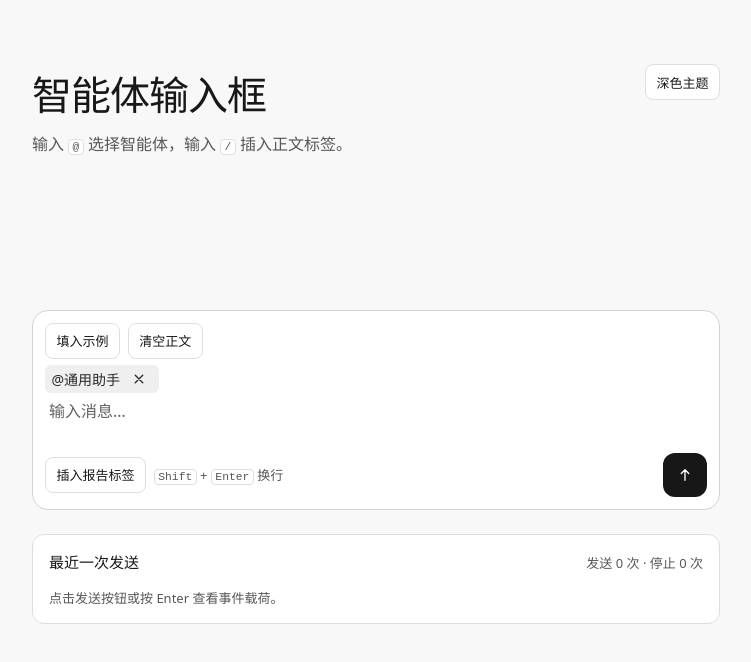
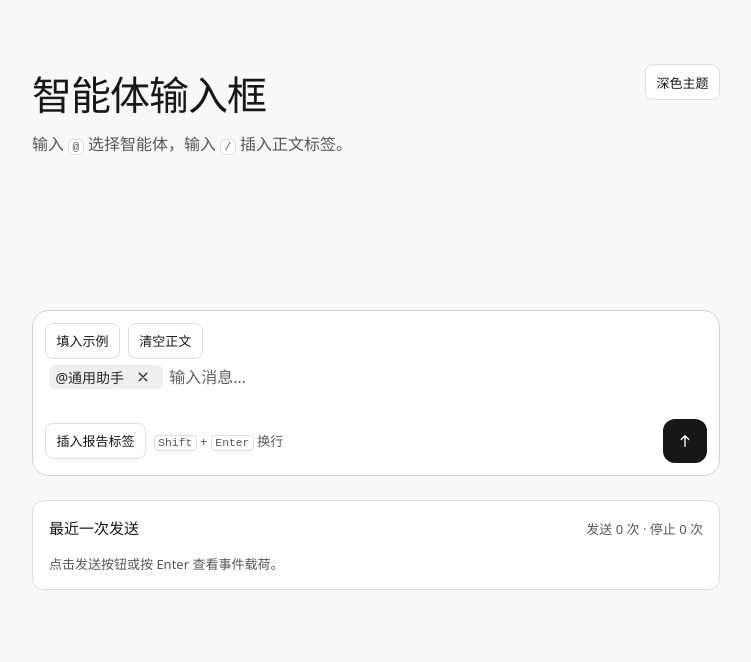
Before and after one commit to OriginRing/agent-input, a Vue app: page / in a window 1280 px wide. Shown: the top 662 px of the page, without its empty margins (264-1015 px from the left). Built offline with nearby package versions, Linux system fonts and the light colour scheme.

Commit message:
修复光标定位

```diff
--- a/demo/App.vue
+++ b/demo/App.vue
@@ -1,5 +1,5 @@
 <script setup lang="ts">
-import { ref, shallowRef } from 'vue'
+import { nextTick, ref, shallowRef } from 'vue'
 import { AgentInput } from '../src'
 import type { AgentInputContent, AgentInputExpose, AgentInputItem, AgentInputSendPayload, AgentInputTag, AgentInputTheme } from '../src'
 import SuggestionMenu from './SuggestionMenu.vue'
@@ -33,6 +33,12 @@ function filterItems(items: AgentInputTag[], query: string) {
 
 function fillExample() {
   content.value = ['请读一下', tags[0], '，再打开', tags[1], '。']
+}
+
+async function clearDraft() {
+  content.value = []
+  await nextTick()
+  composer.value?.focus()
 }
 
 function handleSend(payload: AgentInputSendPayload) {
@@ -78,7 +84,7 @@ function handleStop() {
           <template #header>
             <div class="demo__tools">
               <button type="button" class="demo__button" @click="fillExample">填入示例</button>
-              <button type="button" class="demo__button" @click="content = []">清空正文</button>
+              <button type="button" class="demo__button" @click="clearDraft">清空正文</button>
             </div>
           </template>
           <template #suggestion="{ trigger, query, setAgent, insertTag }">
--- a/src/AgentInput.vue
+++ b/src/AgentInput.vue
@@ -44,6 +44,7 @@ interface ActiveSuggestion extends DraftSelection {
 }
 
 const root = ref<HTMLElement | null>(null)
+const scrollArea = ref<HTMLElement | null>(null)
 const editor = ref<HTMLElement | null>(null)
 const suggestionPanel = ref<HTMLElement | null>(null)
 const panelId = `agent-input-suggestion-${useId()}`
@@ -77,10 +78,11 @@ function selectionOrEnd() {
 
 function focus() {
   const element = editor.value
-  if (!element || !snapshot || doc?.activeElement === element) return
+  const scroller = scrollArea.value
+  if (!element || !scroller || !snapshot || doc?.activeElement === element) return
   const selection = selectionOrEnd()
   element.focus({ preventScroll: true })
-  restoreSelection(element, snapshot, selection)
+  restoreSelection(scroller, snapshot, selection)
 }
 
 function closeSuggestion() {
@@ -132,7 +134,7 @@ function renderDraft(content: AgentInputContent, selection: DraftSelection | nul
   }
   lastSelection = position
   if (shouldFocus) element.focus({ preventScroll: true })
-  if (doc?.activeElement === element) restoreSelection(element, snapshot, position)
+  if (scrollArea.value && doc?.activeElement === element) restoreSelection(scrollArea.value, snapshot, position)
 }
 
 function commitDraft(content: AgentInputContent) {
@@ -161,11 +163,15 @@ function replaceSelection(
 }
 
 function syncNativeInput(insertedText = '') {
-  if (!editor.value) return
-  snapshot = readEditor(editor.value)
+  const element = editor.value
+  if (!element) return
+  snapshot = readEditor(element)
   const selection = currentSelection()
   if (selection) lastSelection = selection
   const changed = commitDraft(snapshot.content)
+  if (!snapshot.length && snapshot.pointAt(0).node === element) {
+    renderDraft([], { start: 0, end: 0 })
+  }
   updateSuggestion(selection, insertedText)
   if (changed) emit('update:modelValue', normalizeDraft(draft.value))
 }
@@ -425,14 +431,17 @@ defineExpose<AgentInputExpose>({ focus, setAgent, insertTag })
   >
     <div v-if="$slots.header" class="agent-input__header"><slot name="header" /></div>
 
-    <div v-if="agent" class="agent-input__agent-row">
-      <div class="agent-input__agent">
+    <div ref="scrollArea" class="agent-input__body">
+      <div v-if="agent" class="agent-input__agent">
         <img v-if="agent.img" :src="agent.img" alt="" draggable="false">
         <span class="agent-input__agent-label">@{{ agent.label }}</span>
         <button type="button" class="agent-input__remove" :aria-label="`移除智能体 ${agent.label}`" @click="removeAgent">
           <svg viewBox="0 0 24 24" fill="none" aria-hidden="true"><path d="m7 7 10 10M17 7 7 17" /></svg>
         </button>
       </div>
+
+      <div v-if="placeholder && !draft.length && !isComposing" class="agent-input__placeholder" aria-hidden="true">
+        {{ placeholder }}
       </div>
 
       <div
@@ -444,8 +453,6 @@ defineExpose<AgentInputExpose>({ focus, setAgent, insertTag })
         :aria-label="ariaLabel"
         :aria-placeholder="placeholder"
         :aria-controls="suggestion ? panelId : undefined"
-      :data-placeholder="placeholder"
-      :data-empty="draft.length === 0 && !isComposing"
         @keydown="handleEditorKeydown"
         @beforeinput="handleBeforeInput"
         @input="handleInput"
@@ -455,6 +462,7 @@ defineExpose<AgentInputExpose>({ focus, setAgent, insertTag })
         @cut="handleCut"
         @drop.prevent
       ></div>
+    </div>
 
     <div v-if="suggestion && $slots.suggestion" :id="panelId" ref="suggestionPanel" class="agent-input__suggestion">
       <slot
--- a/src/agent-input.less
+++ b/src/agent-input.less
@@ -41,29 +41,36 @@
 
   &:focus-within { border-color: var(--agent-input-focus); }
 
-  &__header, &__agent-row, &__footer-content { min-inline-size: 0; }
+  &__header, &__footer-content { min-inline-size: 0; }
 
-  &__editor {
-    position: relative;
+  &__body {
     min-inline-size: 0;
-    min-block-size: calc(var(--agent-input-line-height) * var(--agent-input-min-rows));
     max-block-size: calc(var(--agent-input-line-height) * var(--agent-input-max-rows));
     padding-inline: .25rem;
     overflow: auto;
+  }
+
+  &__editor {
+    min-block-size: calc(var(--agent-input-line-height) * var(--agent-input-min-rows));
     overflow-wrap: anywhere;
     white-space: pre-wrap;
     white-space: break-spaces;
     outline: none;
     font-size: 1rem;
     line-height: var(--agent-input-line-height);
+  }
 
-    &[data-empty='true']::before {
-      position: absolute;
-      inset: 0 .25rem auto;
-      color: var(--agent-input-placeholder);
-      content: attr(data-placeholder);
-      pointer-events: none;
-    }
+  &__placeholder {
+    // Overlay the first editable line after laying out beside the floated agent.
+    block-size: var(--agent-input-line-height);
+    margin-block-end: calc(-1 * var(--agent-input-line-height));
+    overflow: hidden;
+    color: var(--agent-input-placeholder);
+    font-size: 1rem;
+    line-height: var(--agent-input-line-height);
+    text-overflow: ellipsis;
+    white-space: nowrap;
+    pointer-events: none;
   }
 
   &__tag, &__agent {
@@ -95,7 +102,13 @@
     white-space: nowrap;
   }
 
-  &__agent { font-size: .875rem; }
+  &__agent {
+    float: inline-start;
+    max-inline-size: 55%;
+    block-size: var(--agent-input-line-height);
+    margin-inline-end: .375rem;
+    font-size: .875rem;
+  }
 
   &__tag-label, &__agent-label {
     min-inline-size: 0;
@@ -139,7 +152,7 @@
 
   &__remove {
     inline-size: 1.75rem;
-    block-size: 1.75rem;
+    block-size: 1.5rem;
     border-radius: .25rem;
     background: transparent;
     color: inherit;
--- a/src/editor-dom.ts
+++ b/src/editor-dom.ts
@@ -62,7 +62,7 @@ export function renderEditor(editor: HTMLElement, content: AgentInputContent): E
   }
 
   const last = content[content.length - 1]
-  if (last !== undefined && (typeof last !== 'string' || last.endsWith('\n'))) appendGuard()
+  if (typeof last !== 'string' || last.endsWith('\n')) appendGuard()
   editor.replaceChildren(fragment)
   return readEditor(editor)
 }
@@ -156,8 +156,8 @@ export function readSelection(editor: HTMLElement, snapshot: EditorSnapshot): Dr
   return start === undefined || end === undefined ? null : { start, end }
 }
 
-export function restoreSelection(editor: HTMLElement, snapshot: EditorSnapshot, selection: DraftSelection) {
-  const doc = editor.ownerDocument
+export function restoreSelection(scrollArea: HTMLElement, snapshot: EditorSnapshot, selection: DraftSelection) {
+  const doc = scrollArea.ownerDocument
   const start = snapshot.pointAt(selection.start)
   const end = snapshot.pointAt(selection.end)
   const range = doc.createRange()
@@ -167,7 +167,7 @@ export function restoreSelection(editor: HTMLElement, snapshot: EditorSnapshot,
   doc.getSelection()?.addRange(range)
 
   const caret = range.getBoundingClientRect()
-  const bounds = editor.getBoundingClientRect()
-  if (caret.height && caret.bottom > bounds.bottom) editor.scrollTop += caret.bottom - bounds.bottom
-  if (caret.height && caret.top < bounds.top) editor.scrollTop -= bounds.top - caret.top
+  const bounds = scrollArea.getBoundingClientRect()
+  if (caret.height && caret.bottom > bounds.bottom) scrollArea.scrollTop += caret.bottom - bounds.bottom
+  if (caret.height && caret.top < bounds.top) scrollArea.scrollTop -= bounds.top - caret.top
 }
```
Also changed, not shown: 2 other files (tests, documents, lock files or other folders). Lines whose indentation alone changed are shown as unchanged.
